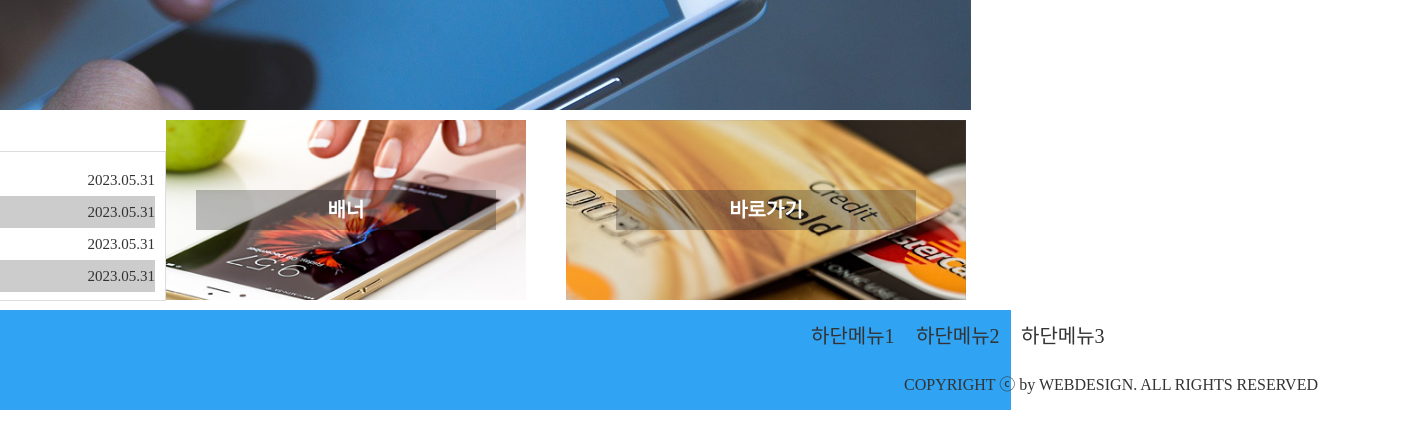
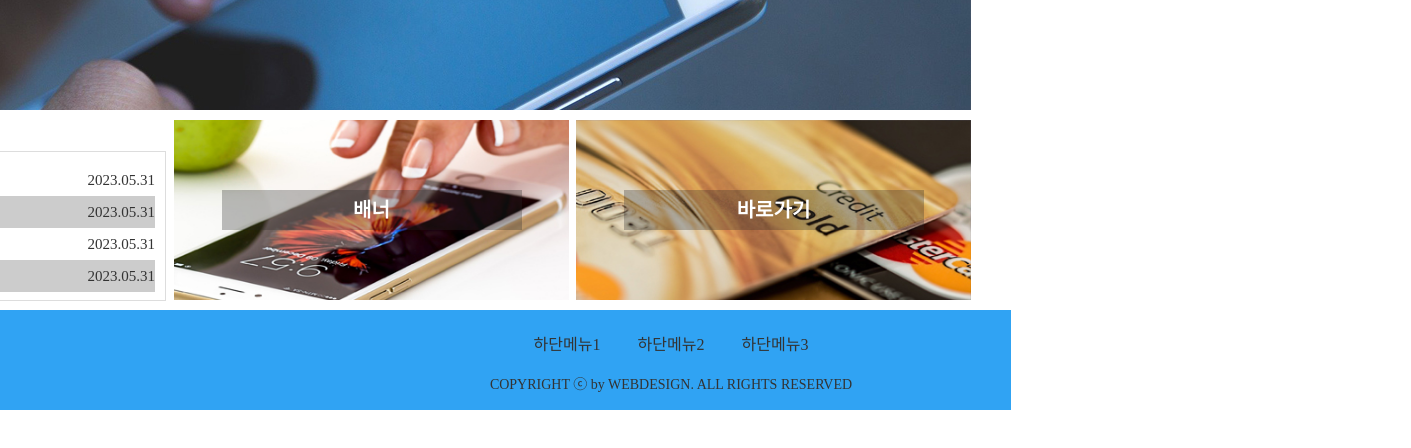
Before and after one commit to shiyeonmun/js_study, a plain HTML site: page KoreanBank/index.html in a window 1280 px wide. Shown: the part 290-738 px from the top of the page, 1411 px wide, since content can reach past the window. Drawn offline with Linux system fonts and the light colour scheme.

Commit message:
korean bank- the end

```diff
--- a/KoreanBank/css/style.css
+++ b/KoreanBank/css/style.css
@@ -204,6 +204,13 @@ header {
 
 
 /* --------------------------- notice ---------------------------- */
+.container {
+    display: flex;
+    justify-content: space-between;
+}
+
+
+/* --------------------------- notice ---------------------------- */
 .notice ul{
     float: left;
     width: 393px;
@@ -252,22 +259,21 @@ header {
 
 /* --------------------------- banner ---------------------------- */
 .otherwrap {
-    float: left;
-    width: 800px;
+    display: flex;
+    justify-content: flex-end;
     height: 200px;
 }
 
 .banner {
-    float: left;
+    position: relative;
     width: 395px;
     height: 180px;
-    margin-top: 10px;
-    margin-bottom: 10px;
+    margin: 10px 7px 10px 0px ;
 }
 
 .banner img {
-    float: left;
     height: 180px;
+    width: 100%;
 }
 
 .banner img:hover {
@@ -275,31 +281,32 @@ header {
 }
 
 .bntext {
-    float: left;
     width: 300px;
     height: 40px;
     position: absolute;
+    transform: translate(-50%, -50%);
+    top: 50%;
+    left: 50%;
     text-align: center;
     color: #fff;
     font-weight: bold;
     line-height: 40px;
     background-color: rgba(40, 40, 40, 0.3);
-    left: 425px;
-    top: 80px;
 }
 
 
 /* --------------------------- shortcut ---------------------------- */
 .shortcut {
+    position: relative;
     float: right;
-    width: 400px;
+    width: 395px;
     height: 180px;
     margin: 10px 0px;
 }
 
 .shortcut img {
     float: right;
-    width: 400px;
+    width: 100%;
     height: 180px;
 }
 
@@ -308,13 +315,14 @@ header {
     width: 300px;
     height: 40px;
     position: absolute;
+    transform: translate(-50%, -50%);
+    top: 50%;
+    left: 50%;
+    text-align: center;
     color: #fff;
     font-weight: bold;
     line-height: 40px;
     background-color: rgba(40, 40, 40, 0.3);
-    left: 845px;
-    top: 80px;
-    text-align: center;
 }
 
 .shortcut img:hover {
@@ -393,17 +401,19 @@ footer {
 
 .site {
     float: right;
-    width: 160px;
     height: 100px;
 }
 
 .btmenu {
     width: 600px;
     height: 50px;
+    text-align: center;
+    font-size: 16px;
+    line-height: 30px;
 }
 
 .btmenu li {
-    margin-top: 10px;
+    margin-top: 20px;
     display: inline-block;
     width: 100px;
 }
@@ -416,6 +426,6 @@ footer {
     width: 600px;
     height: 50px;
     text-align: center;
-    font-size: 16px;
+    font-size: 14px;
     line-height: 50px;
 }
--- a/KoreanBank/index.html
+++ b/KoreanBank/index.html
@@ -83,6 +83,8 @@
             </ul>
         </div>
     </div>
+
+    <div class="container">
         <div class="contents">
             <ul class="tabmenu">
                 <li class="active">
@@ -139,7 +141,6 @@
                     </div>
                 </li>
             </ul>
-
             <div class="otherwrap">
                 <div class="banner">
                     <a href="#">
@@ -152,6 +153,7 @@
                         <h4 class="sctext">바로가기</h4>
                         <img src="./images/shortcut.jpg" alt="바로가기">
                     </a>
+                </div>
             </div>
         </div>
     </div>
```
Lines whose indentation alone changed are shown as unchanged.
